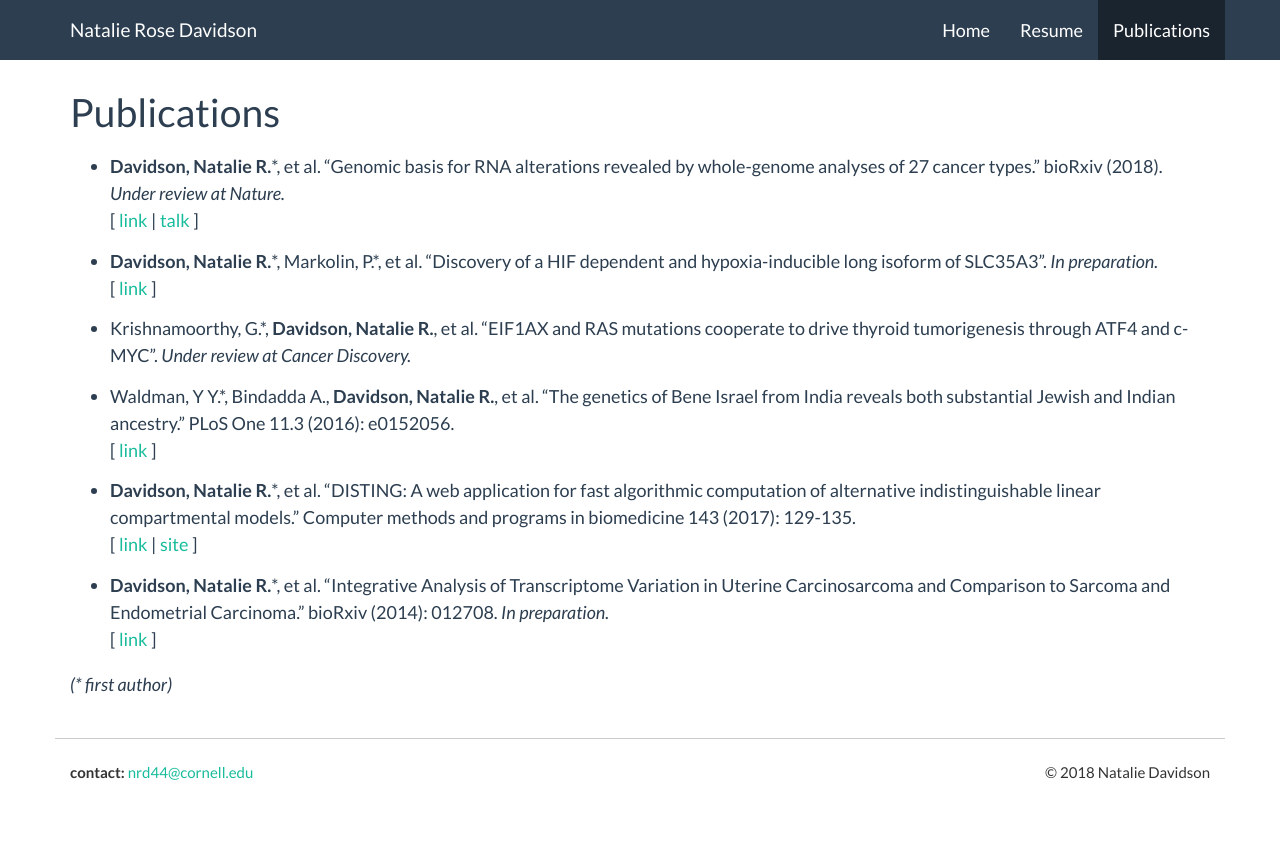
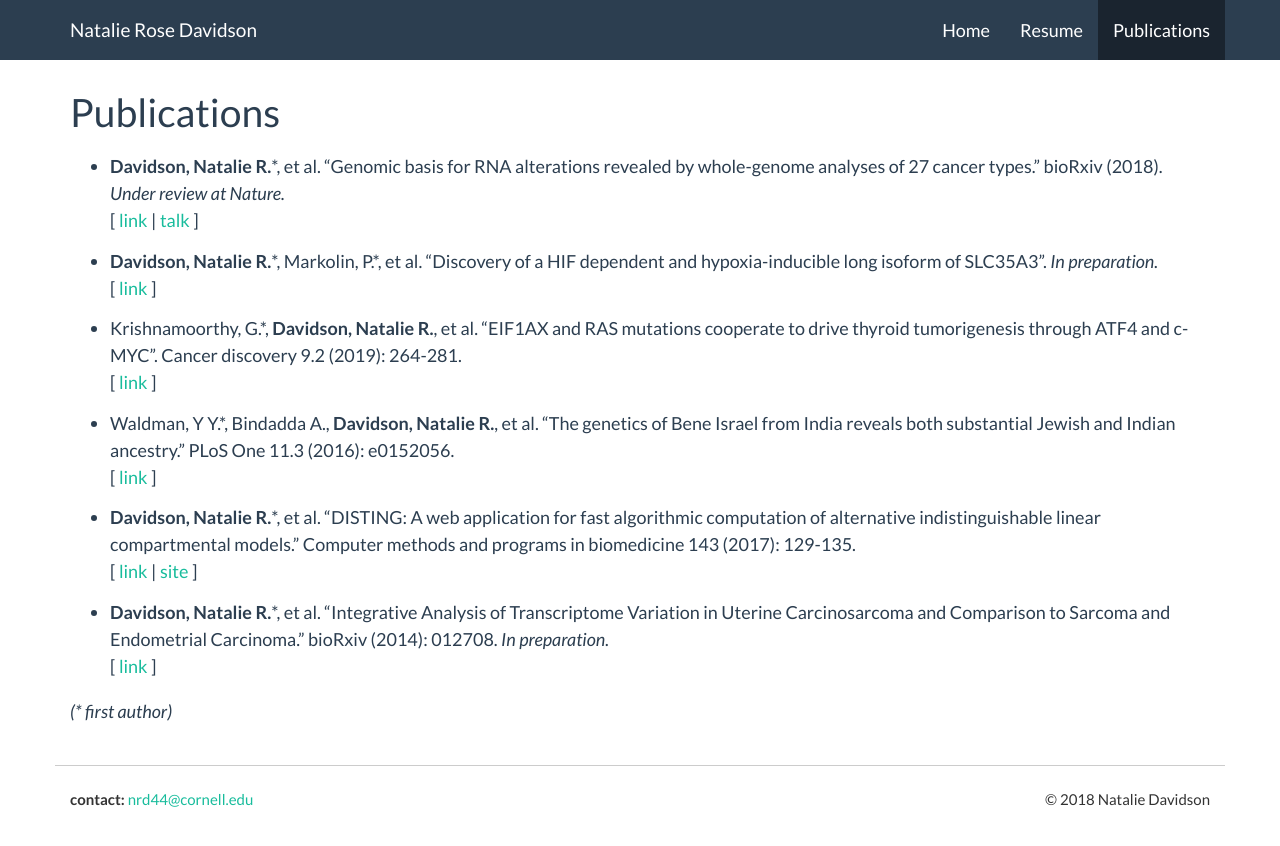
Before and after one commit to nrosed/nrosed.github.io, a Jekyll site: the page built from publications.html, in a window 1280 px wide. Shown: the top 846 px of the page. Built offline with Jekyll 4.4.1, drawn with Linux system fonts in a browser that asks for light colours.

Commit message:
updated publications

```diff
--- a/publications.html
+++ b/publications.html
@@ -17,7 +17,8 @@ order: 3
           <div class="extras">[ <a href="content/poster_SIB_ISMB.pdf" target="_blank">link</a> ]</div>
         </li>
         <li>
-          Krishnamoorthy, G.*, <b>Davidson, Natalie R.</b>, et al. “EIF1AX and RAS mutations cooperate to drive thyroid tumorigenesis through ATF4 and c-MYC”.  <i>Under review at Cancer Discovery.</i>
+          Krishnamoorthy, G.*, <b>Davidson, Natalie R.</b>, et al. “EIF1AX and RAS mutations cooperate to drive thyroid tumorigenesis through ATF4 and c-MYC”. Cancer discovery 9.2 (2019): 264-281.
+          <div class="extras">[ <a href="https://cancerdiscovery.aacrjournals.org/content/9/2/264.abstract" target="_blank">link</a> ]</div>
         </li>
         <li>
           Waldman, Y Y.*,  Bindadda A., <b>Davidson, Natalie R.</b>, et al. “The genetics of Bene Israel from India reveals both substantial Jewish and Indian ancestry.” PLoS One 11.3 (2016): e0152056.
```
